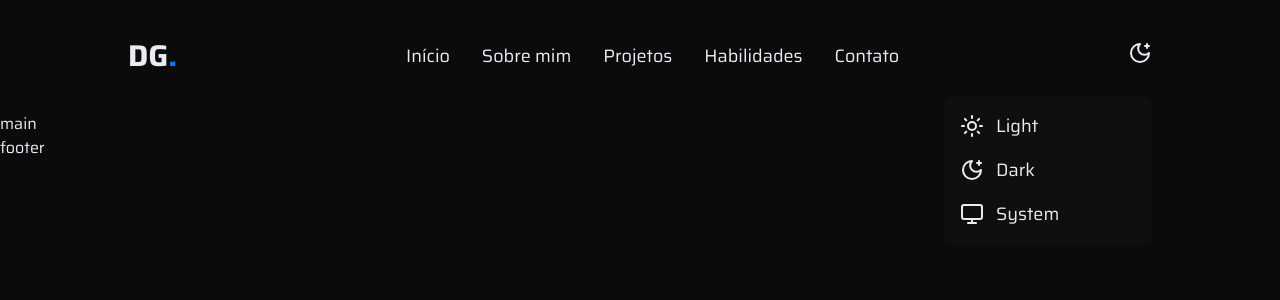
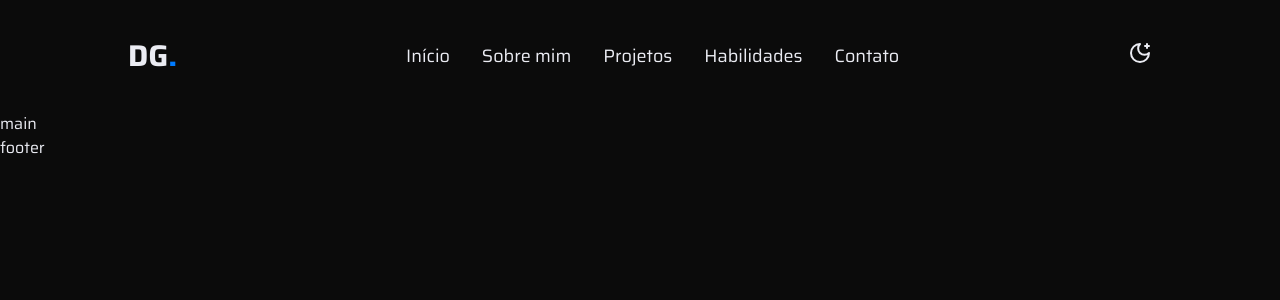
Before and after one commit to grazziotti/portfolio, a Next.js app: page / in a window 1280 px wide. Shown: the top 300 px of the page. Built offline with nearby package versions, Linux system fonts and the light colour scheme.

Commit message:
feat: added Headless UI library and implemented it in Theme Switcher

```diff
--- a/package.json
+++ b/package.json
@@ -9,6 +9,7 @@
     "lint": "next lint"
   },
   "dependencies": {
+    "@headlessui/react": "^1.7.17",
     "@types/node": "20.5.7",
     "@types/react": "18.2.21",
     "@types/react-dom": "18.2.7",
--- a/src/app/components/Header/ThemeSwitcher.tsx
+++ b/src/app/components/Header/ThemeSwitcher.tsx
@@ -1,5 +1,8 @@
 'use client'
 
+import { Fragment } from 'react'
+
+import { Menu, Transition } from '@headlessui/react'
 import { Monitor, MoonStar, Sun } from 'lucide-react'
 
 const iconSize = { width: 24, height: 24 }
@@ -21,21 +24,33 @@ const Themes = [
 
 export const ThemeSwitcher = () => {
   return (
-    <div className="relative">
-      <button className="rounded-lg transition ease-linear">
-        {Themes[1].icon}
-      </button>
-      <ul className="bg-secondary absolute rounded-lg overflow-hidden right-0 w-52 py-2  mt-6">
+    <Menu as="div" className="relative">
+      <Menu.Button>{Themes[1].icon}</Menu.Button>
+      <Transition
+        as={Fragment}
+        enter="transition ease-out duration-100"
+        enterFrom="transform opacity-0 scale-95 -translate-y-5"
+        enterTo="transform opacity-100 scale-100"
+        leave="transition ease-in duration-75 -translate-y-5"
+        leaveFrom="transform opacity-100 scale-100"
+        leaveTo="transform opacity-0 scale-95"
+      >
+        <Menu.Items
+          as="ul"
+          className="bg-secondary absolute rounded-lg overflow-hidden right-0 w-52 py-2  mt-6"
+        >
           {Themes.map((theme, index) => (
-          <li
+            <Menu.Item
               key={index}
-            className="flex items-center px-4 py-2 hover:bg-secondaryHover text-lg transition ease-linear cursor-pointer gap-x-3 "
+              as="li"
+              className="flex items-center px-4 py-2 hover:bg-secondaryHover text-lg transition ease-linear cursor-pointer gap-x-3"
             >
               {theme.icon}
               {theme.label}
-          </li>
+            </Menu.Item>
           ))}
-      </ul>
-    </div>
+        </Menu.Items>
+      </Transition>
+    </Menu>
   )
 }
```
Also changed, not shown: 1 other file (tests, documents, lock files or other folders). Lines whose indentation alone changed are shown as unchanged.
